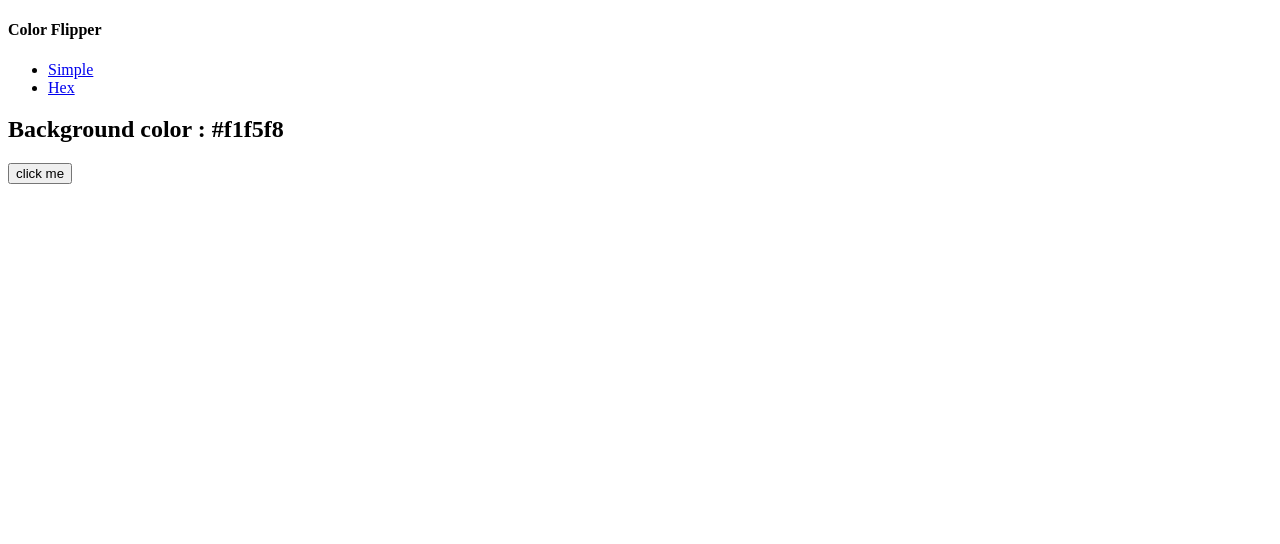
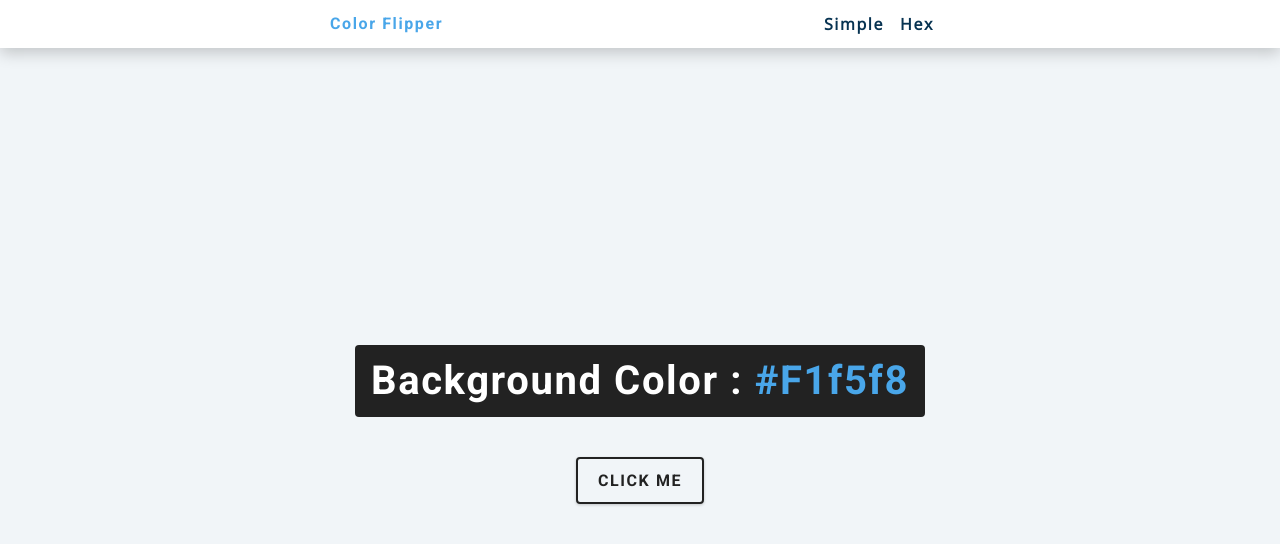
Before and after one commit to rachelc3/color-flipper, a plain HTML site: page index.html in a window 1280 px wide. Drawn offline with nearby package versions, Linux system fonts and the light colour scheme; the site is published under a folder, as on GitHub Pages, so addresses that start at the root find nothing.

Commit message:
Fixed issue with code not working

```diff
--- /dev/null
+++ b/app.js
@@ -0,0 +1,15 @@
+const colors = ["green", "red", "rgba(133,122,200)", "#f15025"];
+const btn = document.getElementById("btn");
+const color = document.querySelector(".color");
+
+btn.addEventListener("click", function () {
+  const randomNumber = getRandomNumber();
+  // console.log(randomNumber);
+
+  document.body.style.backgroundColor = colors[randomNumber];
+  color.textContent = colors[randomNumber];
+});
+
+function getRandomNumber() {
+  return Math.floor(Math.random() * colors.length);
+}
--- a/index.html
+++ b/index.html
@@ -6,33 +6,25 @@
     <title>Color Flipper || Simple</title>
 
     <!-- styles -->
-    <link rel="stylesheet" href="/css/styles.css" />
+    <link rel="stylesheet" href="styles.css" />
   </head>
   <body>
     <nav>
-       <div class="nav-center">
-        <h4>Color Flipper </h4>
+      <div class="nav-center">
+        <h4>color flipper</h4>
         <ul class="nav-links">
-          <li>
-            <a href="index.html">Simple</a>
-          </li>
-          <li>
-            <a href="hex.html">Hex</a>
-          </li>
+          <li><a href="index.html">simple</a></li>
+          <li><a href="hex.html">hex</a></li>
         </ul>
-       </div>
+      </div>
     </nav>
     <main>
       <div class="container">
-        <h2>Background color :
-          <span class="color">
-           #f1f5f8
-          </span>
-        </h2>
+        <h2>background color : <span class="color">#f1f5f8</span></h2>
         <button class="btn btn-hero" id="btn">click me</button>
       </div>
     </main>
     <!-- javascript -->
-    <script src="js/app.js"></script>
+    <script src="app.js"></script>
   </body>
 </html>
--- a/js/app.js
+++ /dev/null
@@ -1,15 +0,0 @@
-const colors = ["green", "red", "rgba(133,122,200)", "#f15025"];
-const btn = document.getElementById('btn');
-const color = document.querySelector('.color');
-
-btn.addEventListener('click', function(){
-    const randomNumber = getRandomNumber();
-    //console.log(randomNumber);
-
-    document.body.style.backgroundColor = colors[randomNumber];
-    color.textContent = colors[randomNumber];
-});
-
-function getRandomNumber() {
-    return Math.floor(Math.random() * colors.length);
-}
```
Also changed, not shown: hex.html (+3 -5 lines), hex.js (renamed from js/hex.js), styles.css (renamed from css/styles.css).
